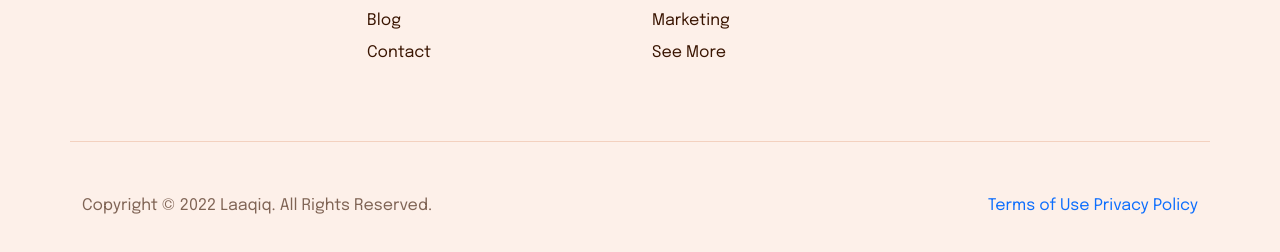
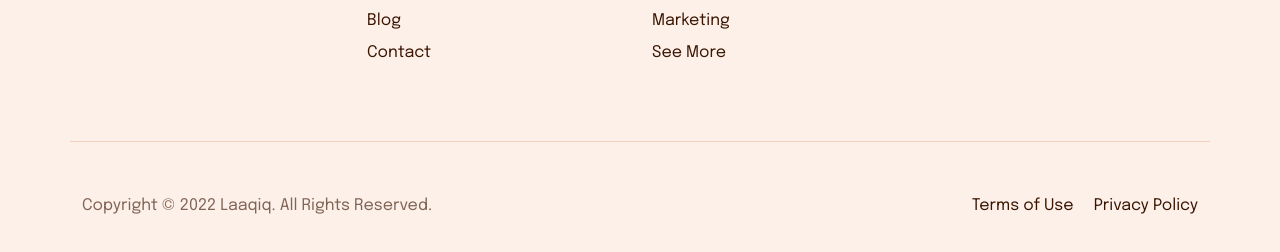
Before and after one commit to sahilvijayjadhav/Agency, a plain HTML site: page index.html in a window 1280 px wide. Shown: the part 7004-7256 px from the top of the page. Drawn offline with nearby package versions, Linux system fonts and the light colour scheme.

Commit message:
Update index.html

```diff
--- a/index.html
+++ b/index.html
@@ -516,8 +516,8 @@
                 </div>
                 <div class="col-12 col-md-6">
                     <div class="terms">
-                        <a href="#">Terms of Use</a>
-                        <a href="#">Privacy Policy</a>
+                        <a href="#" style="color: #391400;" class="pe-3">Terms of Use</a>
+                        <a href="#" style="color: #391400;">Privacy Policy</a>
                     </div>
                 </div>
             </div>
```
